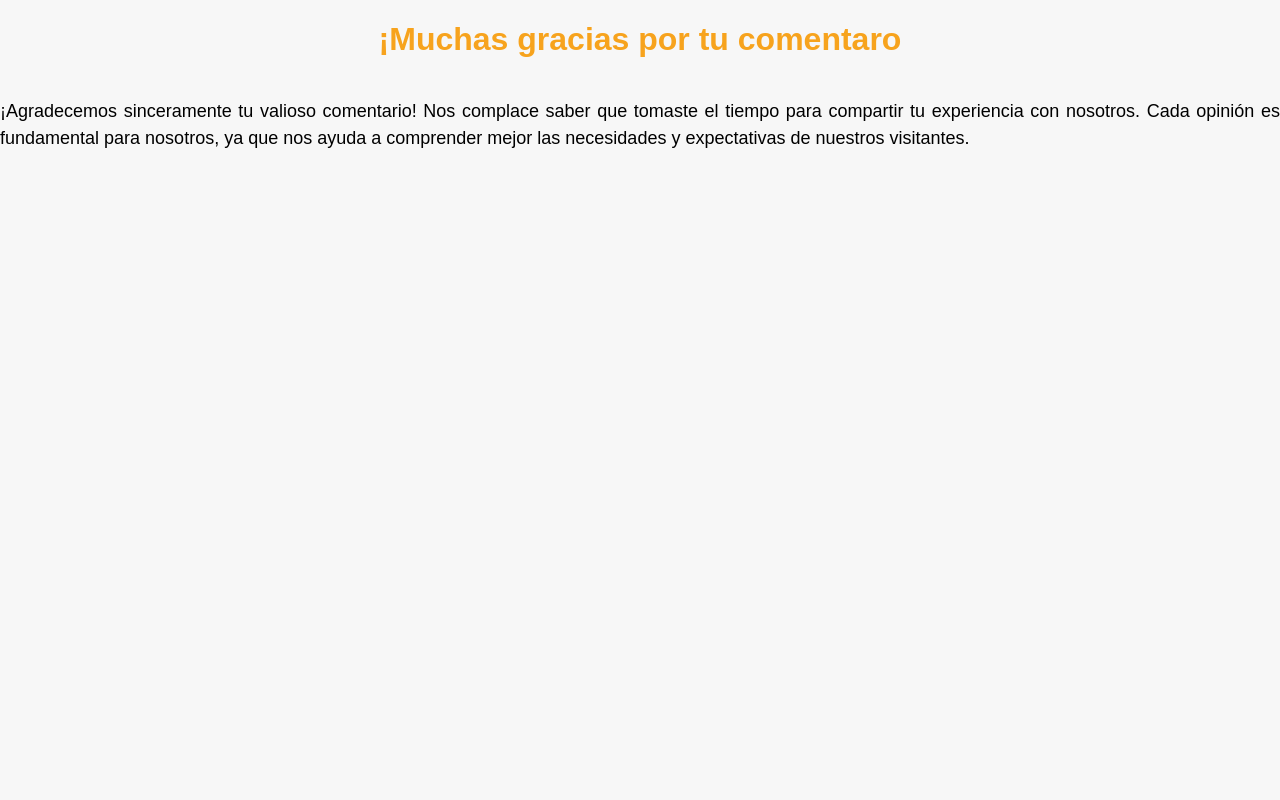
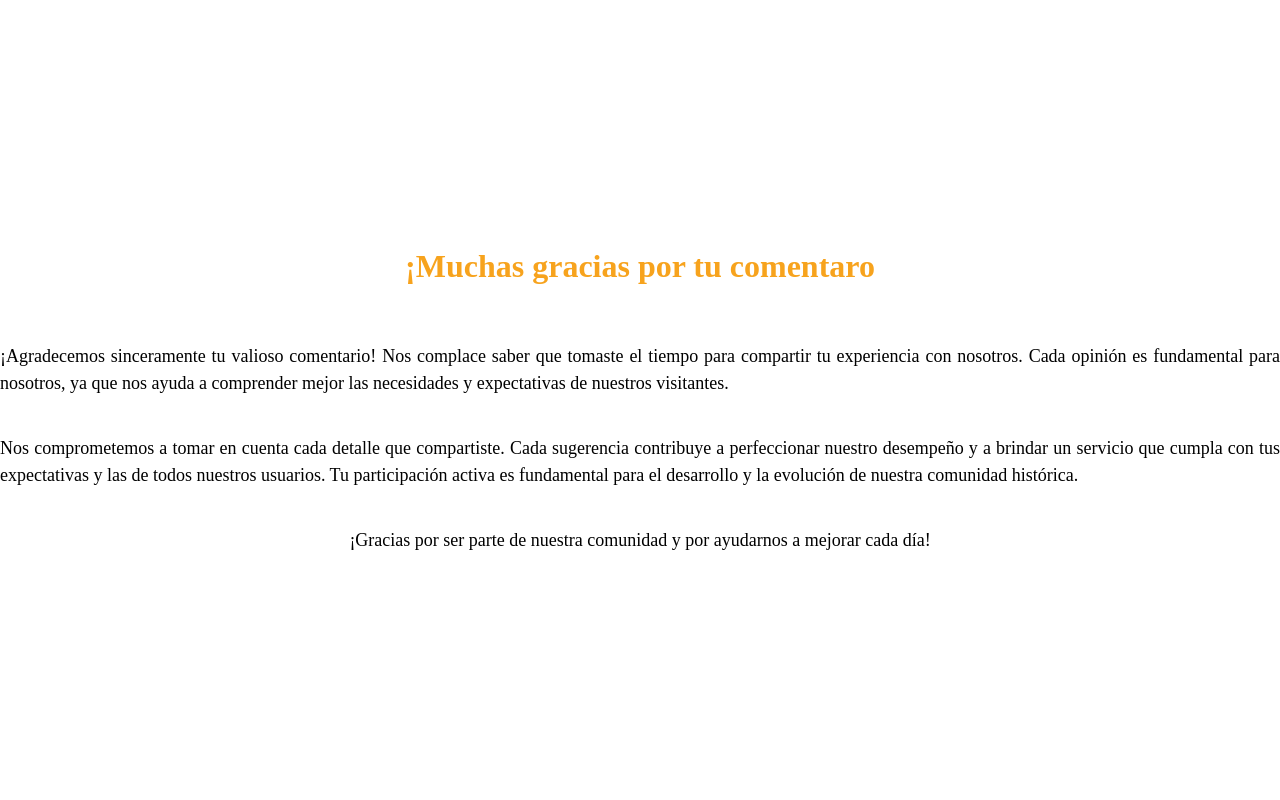
Before and after one commit to ArielitoUV/ProyectoStorianWeb, a Django app: a page that uses StorianWeb/core/templates/core/finalreseña.html in a window 1280 px wide. Run offline with Django 4.2, Linux system fonts and the light colour scheme; parts of the project's set-up code (start-up, migrations or seed data) failed here and were passed over.

Commit message:
perdooooooooon

```diff
--- a/StorianWeb/core/static/css/styles-final.css
+++ b/StorianWeb/core/static/css/styles-final.css
@@ -1,8 +1,10 @@
 body {
-    font-family: Arial, sans-serif;
-    background-color: #f7f7f7;
+    display: flex;
+    flex-direction: column;
+    align-items: center;
+    justify-content: center;
+    min-height: 100vh;
     margin: 0;
-    padding: 0;
 }
 
 .container {
--- a/StorianWeb/core/templates/core/finalreseña.html
+++ b/StorianWeb/core/templates/core/finalreseña.html
@@ -7,28 +7,15 @@
     <title>Webpositer ACADEMY</title>
     <link rel="stylesheet" href="{% static 'css/styles-final.css' %}">
 
-    <style>
-        body {
-            font-family: Arial, sans-serif;
-        }
-
-        h1 {
-            color: #f7a31d;
-        }
-
-        .button {
-            background-color: #f7a31d;
-            color: white;
-            padding: 10px 20px;
-            text-decoration: none;
-            border-radius: 5px;
-        }
-    </style>
+    <link rel="stylesheet" href="{% static 'css/styles-final.css' %}">
 </head>
 <body>
     <h1>¡Muchas gracias por tu comentaro</h1>
-    <p>
-        ¡Agradecemos sinceramente tu valioso comentario! Nos complace saber que tomaste el tiempo para compartir tu experiencia con nosotros. Cada opinión es fundamental para nosotros, ya que nos ayuda a comprender mejor las necesidades y expectativas de nuestros visitantes.</p>
+    <p>¡Agradecemos sinceramente tu valioso comentario! Nos complace saber que tomaste el tiempo para compartir tu experiencia con nosotros. Cada opinión es fundamental para nosotros, ya que nos ayuda a comprender mejor las necesidades y expectativas de nuestros visitantes.</p>
+    <p>Nos comprometemos a tomar en cuenta cada detalle que compartiste. Cada sugerencia contribuye a perfeccionar nuestro desempeño y a brindar un servicio que cumpla con tus expectativas y las de todos nuestros usuarios. Tu participación activa es fundamental para el desarrollo y la evolución de nuestra comunidad histórica.</p>
+    <p>¡Gracias por ser parte de nuestra comunidad y por ayudarnos a mejorar cada día!</p>
+
+
 
 </body>
 </html>
```
